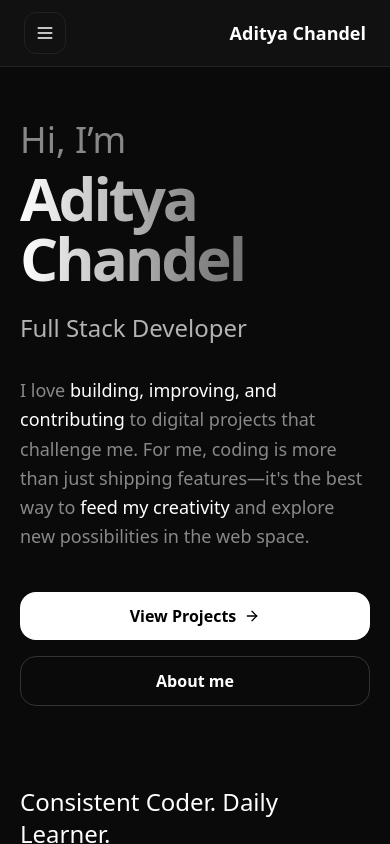
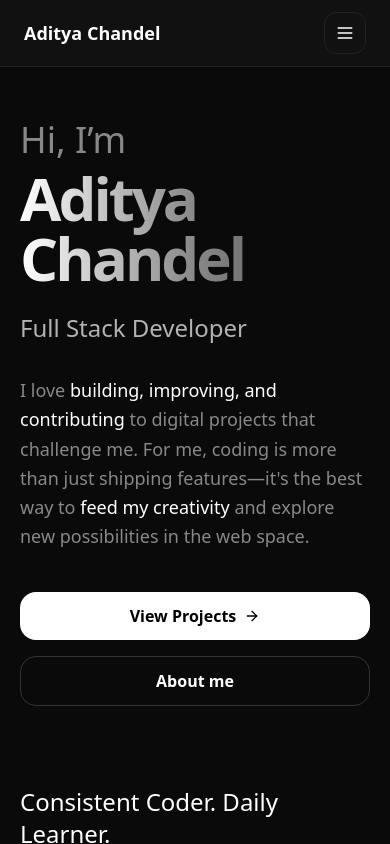
Before and after one commit to TonyStark-19/my-portfolio, a React (Vite) app: page / in a window 390 px wide. Built offline with nearby package versions, Linux system fonts and the light colour scheme.

Commit message:
Integrated very analytics + navbar fix

```diff
--- a/src/Components/LeftSidebar.jsx
+++ b/src/Components/LeftSidebar.jsx
@@ -32,7 +32,12 @@ export default function LeftSidebar({ isOpen, setIsOpen }) {
             <div className="h-full flex flex-col overflow-y-auto">
 
                 {/* Close Button (Mobile only) */}
-                <div className="lg:hidden flex justify-end p-6">
+                <div className="lg:hidden flex items-center justify-between px-6 py-3 border-b border-[#222222]">
+                    {/* Logo / Brand Name */}
+                    <div className="text-white font-semibold text-lg">
+                        Aditya Chandel
+                    </div>
+
                     <button
                         onClick={() => setIsOpen(false)}
                         className="p-2 rounded-xl bg-[#1a1a1a] hover:bg-[#222222] transition"
--- a/src/Components/Navbar.jsx
+++ b/src/Components/Navbar.jsx
@@ -6,6 +6,11 @@ export default function TopNavbar({ toggleSidebar }) {
     return (
         <header className="lg:hidden fixed top-0 left-0 w-full z-50 bg-[#111111] border-b border-[#222222]">
             <div className="flex items-center justify-between px-6 py-3">
+                {/* Logo / Brand Name */}
+                <div className="text-white font-semibold text-lg">
+                    Aditya Chandel
+                </div>
+
                 {/* Menu Toggle Button */}
                 <button
                     onClick={toggleSidebar}
@@ -13,11 +18,6 @@ export default function TopNavbar({ toggleSidebar }) {
                 >
                     <LuMenu className="text-xl" />
                 </button>
-
-                {/* Logo / Brand Name */}
-                <div className="text-white font-semibold text-lg">
-                    Aditya Chandel
-                </div>
             </div>
         </header>
     );
--- a/src/main.jsx
+++ b/src/main.jsx
@@ -13,11 +13,15 @@ import App from './App.jsx';
 // import index.css
 import './index.css';
 
+// import vercel analytics
+import { Analytics } from "@vercel/analytics/react";
+
 // routing
 createRoot(document.getElementById('root')).render(
   <StrictMode>
     <BrowserRouter>
       <App />
+      <Analytics />
     </BrowserRouter>
   </StrictMode>
 );
```
